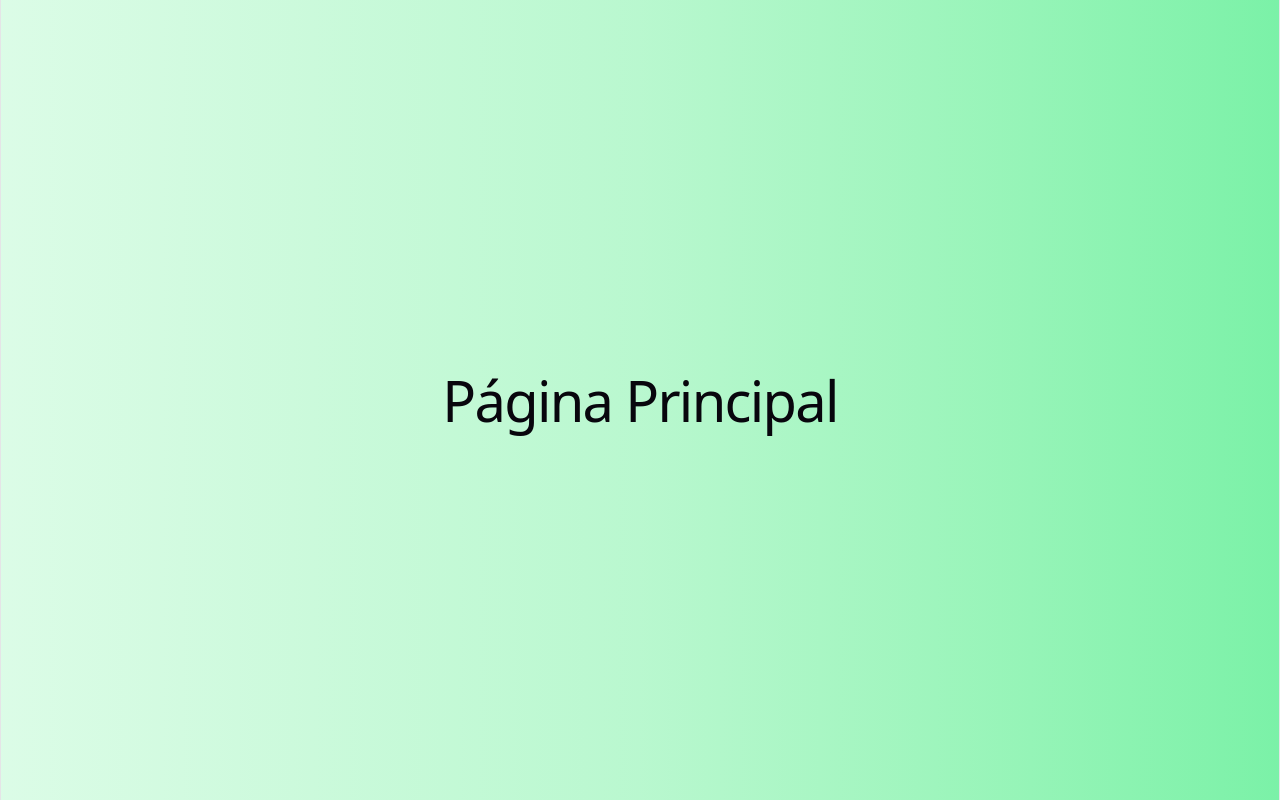
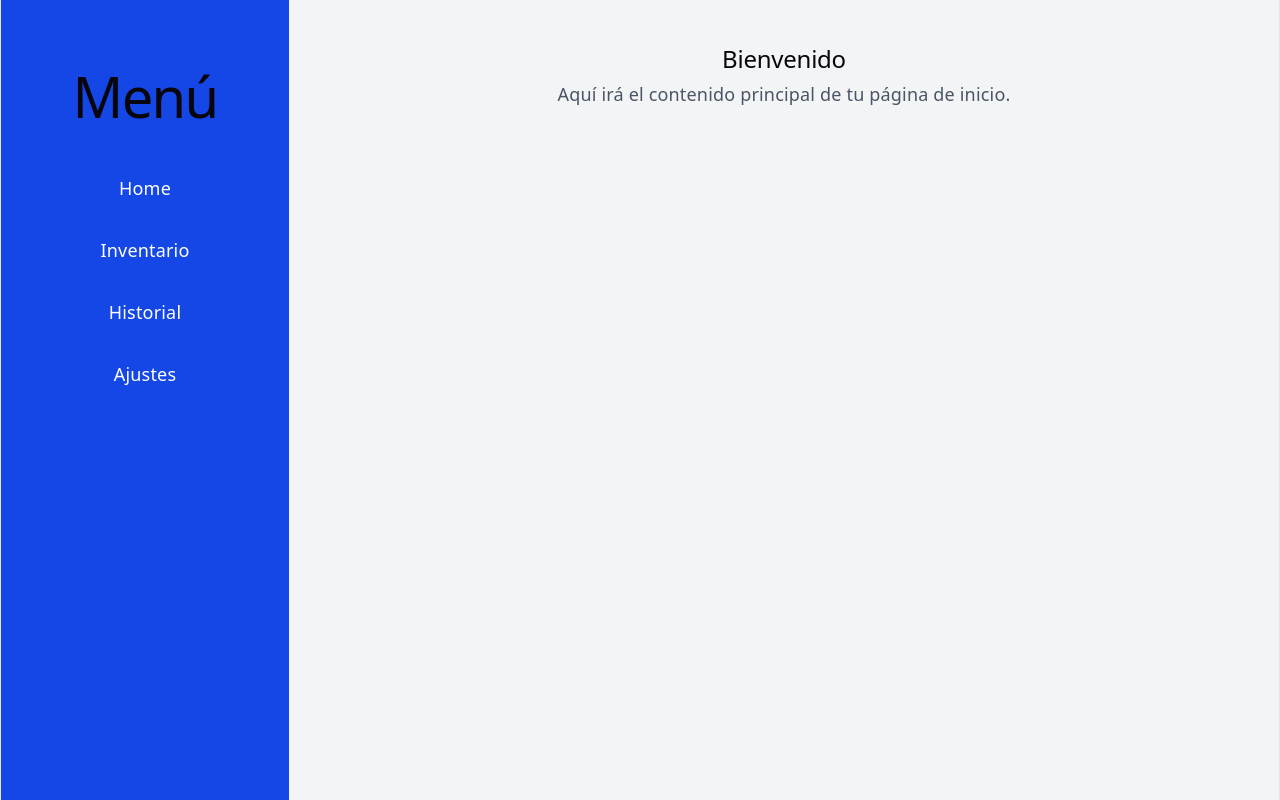
Before and after one commit to haiderTor/formativo, a React (Vite) app in the folder frontend/: page / in a window 1280 px wide. Built offline with nearby package versions, Linux system fonts and the light colour scheme.

Commit message:
Actualizacion de principal

```diff
--- a/frontend/src/components/principal/principal.jsx
+++ b/frontend/src/components/principal/principal.jsx
@@ -1,7 +1,22 @@
 export default function PrincipalPage() {
     return (
-        <div className="w-full m-0 h-full flex items-center justify-center bg-gradient-to-r from-green-100 via-green-200 to-green-300">
-            <h1 className="text-4xl font-bold text-gray-800">Página Principal</h1>
-        </div>
+            <div className="h-screen flex bg-gray-100">
+                <aside className="w-64 bg-blue-700 text-white flex flex-col p-6">
+                    <h1 className="text-2xl font-bold mb-8">Menú</h1>
+                    <nav className="flex flex-col space-y-4">
+                    <a href="#" className="hover:bg-blue-600 px-4 py-2 rounded">Home</a>
+                    <a href="#" className="hover:bg-blue-600 px-4 py-2 rounded">Inventario</a>
+                    <a href="#" className="hover:bg-blue-600 px-4 py-2 rounded">Historial</a>
+                    <a href="#" className="hover:bg-blue-600 px-4 py-2 rounded">Ajustes</a>
+                    </nav>
+                </aside>
+
+                <main className="flex-1 p-10">
+                    <h2 className="text-3xl font-semibold text-gray-800 mb-6">Bienvenido</h2>
+                    <p className="text-gray-600">
+                    Aquí irá el contenido principal de tu página de inicio.
+                    </p>
+                </main>
+            </div>
     );
 }
```
